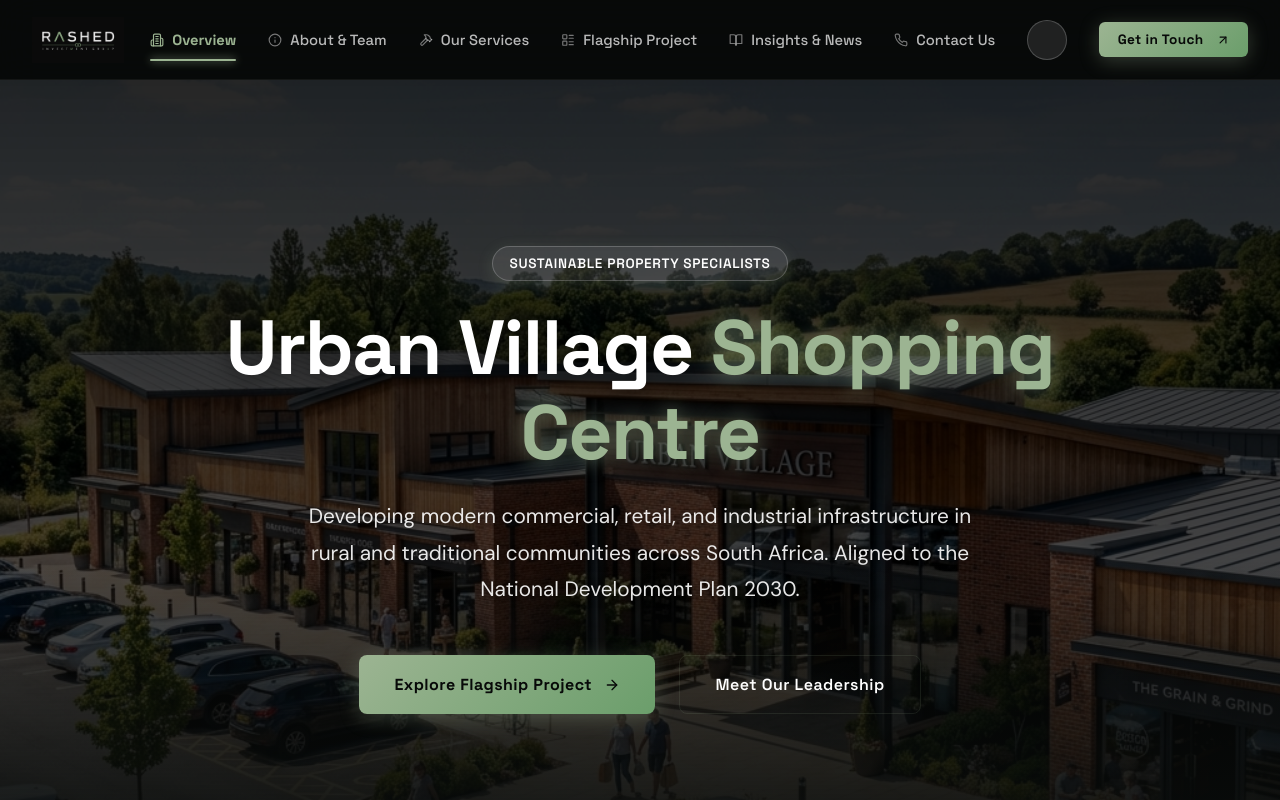
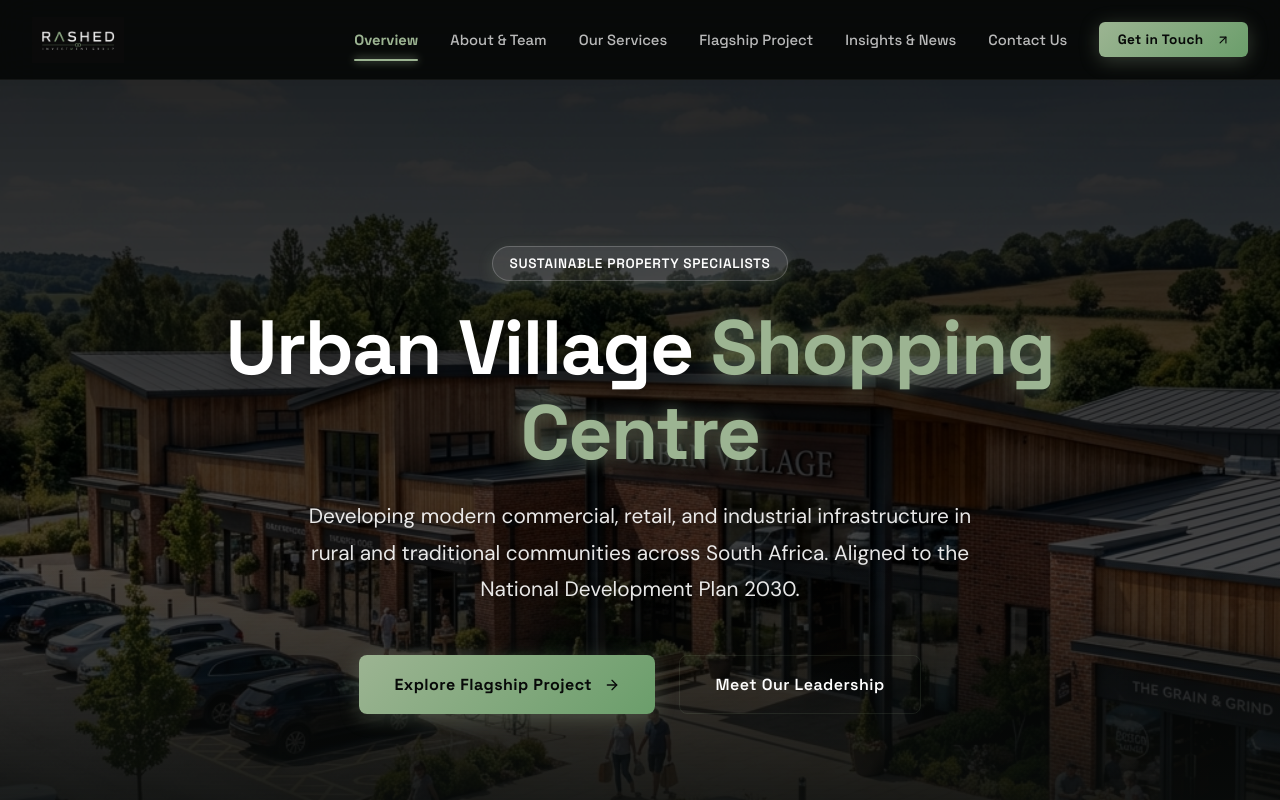
Before and after one commit to banele303/rashed-investment, a React (Vite) app: page / in a window 1280 px wide. Shown: the top 800 px of the page. Built offline with nearby package versions, Linux system fonts and the light colour scheme.

Commit message:
style: remove icons from navbar links and remove dark mode toggle

```diff
--- a/src/App.jsx
+++ b/src/App.jsx
@@ -85,14 +85,11 @@ function Navigation() {
                   fontWeight: active ? '700' : '500',
                 }}
               >
-                <Icon size={14} style={{ color: active ? 'var(--accent-primary)' : 'var(--text-muted)' }} />
                 <span>{link.label}</span>
                 {active && <span style={styles.activeIndicator}></span>}
               </Link>
             )
           })}
-
-          <DarkModeToggle />
 
           <Link to="/contact" className="btn-premium btn-primary" style={styles.navBtn}>
             <span>Get in Touch</span>
@@ -110,7 +107,6 @@ function Navigation() {
       {isOpen && (
         <div style={styles.mobileDrawer}>
           {navLinks.map((link) => {
-            const Icon = link.icon
             const active = isActive(link.path)
             return (
               <Link
@@ -124,16 +120,10 @@ function Navigation() {
                   borderLeft: active ? '3px solid var(--accent-primary)' : '3px solid transparent',
                 }}
               >
-                <Icon size={16} />
                 <span>{link.label}</span>
               </Link>
             )
           })}
-
-          <div style={{ padding: '0.5rem 1.25rem', display: 'flex', alignItems: 'center', justifyContent: 'space-between' }}>
-            <span style={{ color: 'var(--text-secondary)', fontSize: '0.9rem', fontWeight: 600 }}>Theme</span>
-            <DarkModeToggle />
-          </div>
 
           <Link
             to="/contact"
```
